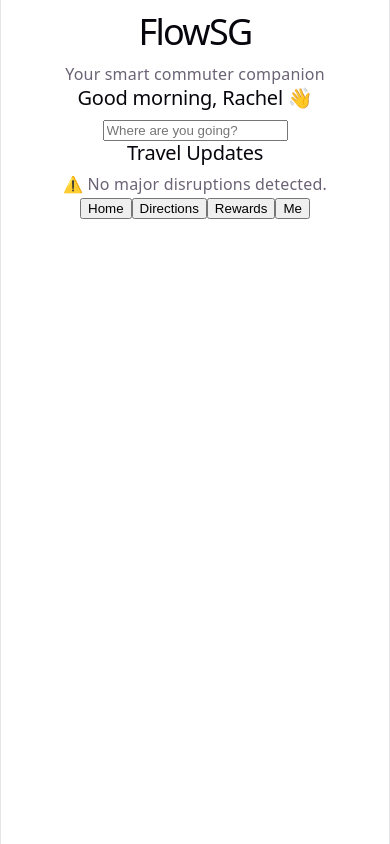
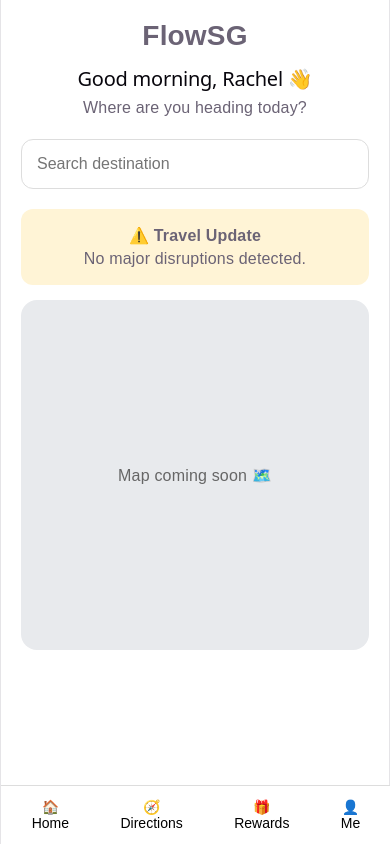
Before and after one commit to miasz9/flowsg-smart-commuter, a React app in the folder frontend/: page / in a window 390 px wide. Built offline with nearby package versions, Linux system fonts and the light colour scheme; the HTML template or start-up script is replaced by a standard one.

Commit message:
Style FlowSG mobile home page

```diff
--- a/frontend/src/App.css
+++ b/frontend/src/App.css
@@ -1,184 +1,83 @@
-.counter {
-  font-size: 16px;
-  padding: 5px 10px;
-  border-radius: 5px;
-  color: var(--accent);
-  background: var(--accent-bg);
-  border: 2px solid transparent;
-  transition: border-color 0.3s;
-  margin-bottom: 24px;
-
-  &:hover {
-    border-color: var(--accent-border);
-  }
-  &:focus-visible {
-    outline: 2px solid var(--accent);
-    outline-offset: 2px;
-  }
+* {
+  box-sizing: border-box;
 }
 
-.hero {
-  position: relative;
-
-  .base,
-  .framework,
-  .vite {
-    inset-inline: 0;
-    margin: 0 auto;
+body {
+  margin: 0;
+  font-family: Arial, sans-serif;
+  background: #f5f6f8;
 }
 
-  .base {
-    width: 170px;
-    position: relative;
-    z-index: 0;
+.app {
+  width: 100%;
+  max-width: 480px;
+  min-height: 100vh;
+  margin: 0 auto;
+  background: white;
 }
 
-  .framework,
-  .vite {
-    position: absolute;
+.header {
+  padding: 24px 20px 10px;
 }
 
-  .framework {
-    z-index: 1;
-    top: 34px;
-    height: 28px;
-    transform: perspective(2000px) rotateZ(300deg) rotateX(44deg) rotateY(39deg)
-      scale(1.4);
+.logo {
+  font-size: 28px;
+  font-weight: bold;
 }
 
-  .vite {
-    z-index: 0;
-    top: 107px;
-    height: 26px;
-    width: auto;
-    transform: perspective(2000px) rotateZ(300deg) rotateX(40deg) rotateY(39deg)
-      scale(0.8);
-  }
+.greeting {
+  padding: 10px 20px;
 }
 
-#center {
-  display: flex;
-  flex-direction: column;
-  gap: 25px;
-  place-content: center;
-  place-items: center;
-  flex-grow: 1;
-
-  @media (max-width: 1024px) {
-    padding: 32px 20px 24px;
-    gap: 18px;
-  }
+.greeting h2 {
+  margin-bottom: 5px;
 }
 
-#next-steps {
-  display: flex;
-  border-top: 1px solid var(--border);
-  text-align: left;
-
-  & > div {
-    flex: 1 1 0;
-    padding: 32px;
-    @media (max-width: 1024px) {
-      padding: 24px 20px;
-    }
+.search {
+  padding: 10px 20px;
 }
 
-  .icon {
-    margin-bottom: 16px;
-    width: 22px;
-    height: 22px;
+.search input {
+  width: 100%;
+  padding: 15px;
+  border: 1px solid #ddd;
+  border-radius: 12px;
+  font-size: 16px;
 }
 
-  @media (max-width: 1024px) {
-    flex-direction: column;
-    text-align: center;
-  }
+.update {
+  margin: 10px 20px;
+  padding: 15px;
+  border-radius: 12px;
+  background: #fff4d6;
 }
 
-#docs {
-  border-right: 1px solid var(--border);
-
-  @media (max-width: 1024px) {
-    border-right: none;
-    border-bottom: 1px solid var(--border);
-  }
+.map-placeholder {
+  margin: 15px 20px;
+  height: 350px;
+  border-radius: 16px;
+  background: #e8eaed;
+  display: flex;
+  align-items: center;
+  justify-content: center;
+  color: #666;
 }
 
-#next-steps ul {
-  list-style: none;
-  padding: 0;
+.bottom-nav {
+  position: fixed;
+  bottom: 0;
+  width: 100%;
+  max-width: 480px;
   display: flex;
-  gap: 8px;
-  margin: 32px 0 0;
-
-  .logo {
-    height: 18px;
+  justify-content: space-around;
+  padding: 12px 5px;
+  background: white;
+  border-top: 1px solid #ddd;
 }
 
-  a {
-    color: var(--text-h);
-    font-size: 16px;
-    border-radius: 6px;
-    background: var(--social-bg);
-    display: flex;
-    padding: 6px 12px;
-    align-items: center;
-    gap: 8px;
-    text-decoration: none;
-    transition: box-shadow 0.3s;
-
-    &:hover {
-      box-shadow: var(--shadow);
+.bottom-nav button {
+  border: none;
+  background: none;
+  font-size: 14px;
+  cursor: pointer;
 }
-    .button-icon {
-      height: 18px;
-      width: 18px;
-    }
-  }
-
-  @media (max-width: 1024px) {
-    margin-top: 20px;
-    flex-wrap: wrap;
-    justify-content: center;
-
-    li {
-      flex: 1 1 calc(50% - 8px);
-    }
-
-    a {
-      width: 100%;
-      justify-content: center;
-      box-sizing: border-box;
-    }
-  }
-}
-
-#spacer {
-  height: 88px;
-  border-top: 1px solid var(--border);
-  @media (max-width: 1024px) {
-    height: 48px;
-  }
-}
-
-.ticks {
-  position: relative;
-  width: 100%;
-
-  &::before,
-  &::after {
-    content: '';
-    position: absolute;
-    top: -4.5px;
-    border: 5px solid transparent;
-  }
-
-  &::before {
-    left: 0;
-    border-left-color: var(--border);
-  }
-  &::after {
-    right: 0;
-    border-right-color: var(--border);
-  }
-}
--- a/frontend/src/App.jsx
+++ b/frontend/src/App.jsx
@@ -1,28 +1,41 @@
+import './App.css'
+
 function App() {
   return (
-    <div>
-      <h1>FlowSG</h1>
-      <p>Your smart commuter companion</p>
+    <div className="app">
 
-      <h2>Good morning, Rachel 👋</h2>
+      <header className="header">
+        <div className="logo">FlowSG</div>
+      </header>
 
-      <input
-        type="text"
-        placeholder="Where are you going?"
-      />
+      <section className="greeting">
+        <h2>Good morning, Rachel 👋</h2>
+        <p>Where are you heading today?</p>
+      </section>
 
-      <h2>Travel Updates</h2>
+      <section className="search">
+        <input
+          type="text"
+          placeholder="Search destination"
+        />
+      </section>
 
-      <div>
-        <p>⚠️ No major disruptions detected.</p>
-      </div>
+      <section className="update">
+        <strong>⚠️ Travel Update</strong>
+        <p>No major disruptions detected.</p>
+      </section>
 
-      <nav>
-        <button>Home</button>
-        <button>Directions</button>
-        <button>Rewards</button>
-        <button>Me</button>
+      <section className="map-placeholder">
+        Map coming soon 🗺️
+      </section>
+
+      <nav className="bottom-nav">
+        <button>🏠<br />Home</button>
+        <button>🧭<br />Directions</button>
+        <button>🎁<br />Rewards</button>
+        <button>👤<br />Me</button>
       </nav>
+
     </div>
   )
 }
```
Lines whose indentation alone changed are shown as unchanged.
